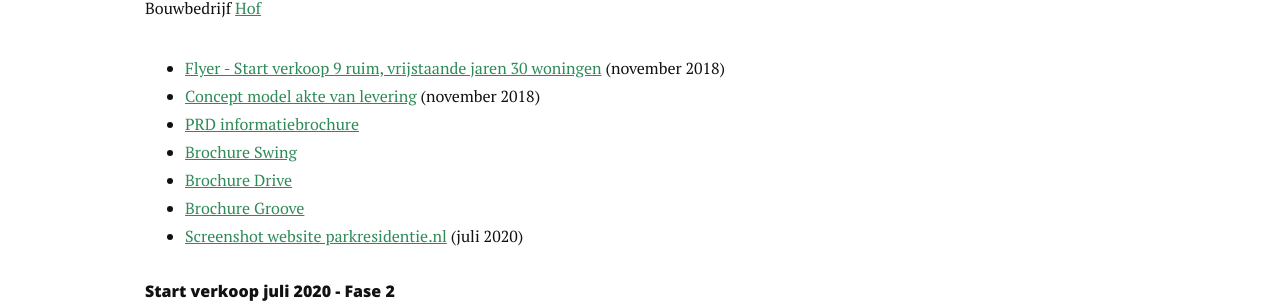
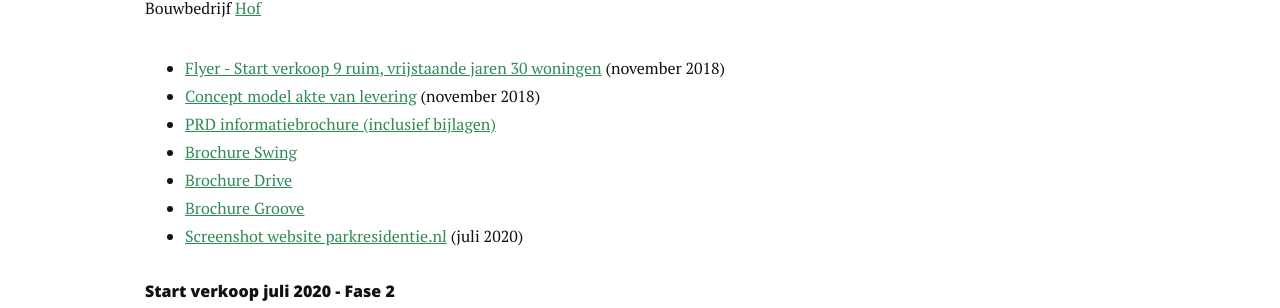
Before and after one commit to plamola/vve-parkresidentie, a Jekyll site: the page built from documenten.md, in a window 1280 px wide. Shown: the part 1192-1500 px from the top of the page. Built offline with Jekyll 4.4.1, drawn with Linux system fonts in a browser that asks for light colours; nearby versions of some CDN libraries.

```diff
--- a/documenten.md
+++ b/documenten.md
@@ -39,7 +39,7 @@
 	<ul>
 		<li><a href="{{ '/docs/verkoop/fase1/9-nieuwe-woningen-DOP-makelaars.pdf' | prepend: site.baseurl }}" target="_blank">Flyer - Start verkoop 9 ruim, vrijstaande jaren 30 woningen</a> (november 2018)</li>
   		<li><a href="{{ '/docs/verkoop/fase1/20181101 concept model akte van levering Park Residentie Dronten.pdf' | prepend: site.baseurl }}" target="_blank">Concept model akte van levering</a> (november 2018)</li>
-  		<li><a href="{{ '/docs/verkoop/fase1/PRD Informatiebrochure inclusief bijlagen.pdf' | prepend: site.baseurl }}" target="_blank">PRD informatiebrochure</a></li>
+  		<li><a href="{{ '/docs/verkoop/fase1/PRD Informatiebrochure inclusief bijlagen.pdf' | prepend: site.baseurl }}" target="_blank">PRD informatiebrochure (inclusief bijlagen)</a></li>
   		<li><a href="{{ '/docs/verkoop/fase1/Dronten-Park-Residentie-type-Swing-brochure6.pdf' | prepend: site.baseurl }}" target="_blank">Brochure Swing</a></li>
   		<li><a href="{{ '/docs/verkoop/fase1/Dronten-Park-Residentie-type-Drive-brochure6.pdf' | prepend: site.baseurl }}" target="_blank">Brochure Drive</a></li>
   		<li><a href="{{ '/docs/verkoop/fase1/Dronten-Park-Residentie-type-Groove-brochure5.pdf' | prepend: site.baseurl }}" target="_blank">Brochure Groove</a></li>
```
